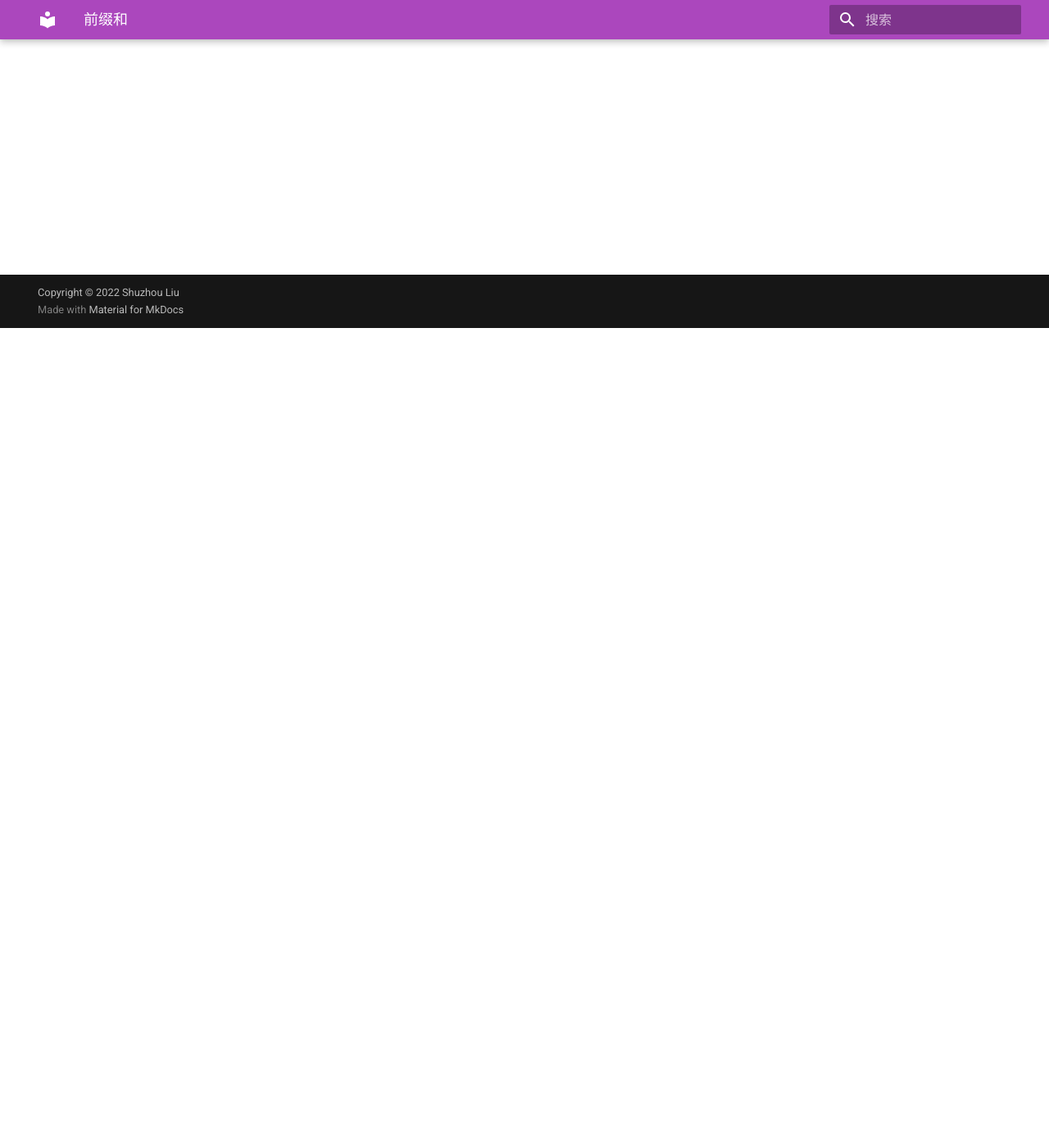
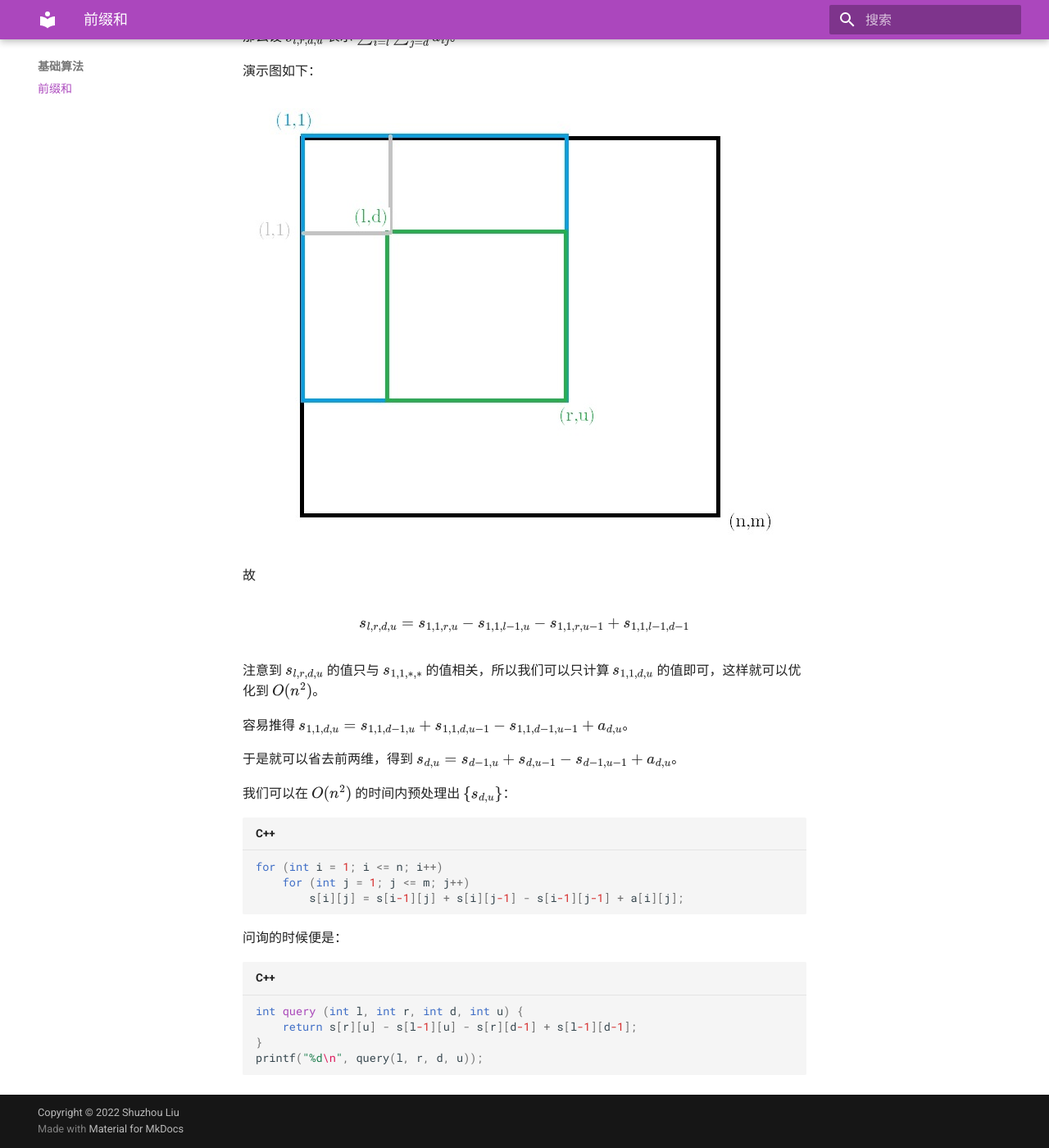
Before and after one commit to lsz-blog/oinotes, an MkDocs documentation site: the page built from docs/basic/prefix-sum.md, in a window 1280 px wide and 1400 px high, scrolled down 1000 px. Shown: the whole window at 82% size. Built offline with MkDocs 1.6.1 and Material for MkDocs 9.7.7, drawn with Linux system fonts in a browser that asks for light colours; some of the changed text lies outside the part shown.

Commit message:
feat: 2d prefix sum

````diff
--- a/docs/basic/prefix-sum.md
+++ b/docs/basic/prefix-sum.md
@@ -31,3 +31,44 @@ for (int i = 1; i <= n; i++)
 ```cpp
 printf("%d\n", s[r] - s[l-1]);
 ```
+
+我们不难发现，这种预处理的方法，是一个集合的补集，于是就可以推广到二维上。
+
+设我们有一个二维数组 $\{a_{ij}\}$。
+
+考虑一个问题：给定一个矩形区域 $[l, r]\times[d, u]$，求 $\sum_{i=l}^r\sum_{j=d}^u a_{ij}$。
+
+那么设 $s_{l,r,d,u}$ 表示 $\sum_{i=l}^r\sum_{j=d}^u a_{ij}$。
+
+演示图如下：
+
+![](../img/basic/prefix-sum/2d.jpg)
+
+故
+
+$$
+s_{l,r,d,u} = s_{1,1,r,u} - s_{1,1,l-1,u} - s_{1,1,r,u-1} + s_{1,1,l-1,d-1}
+$$
+
+注意到 $s_{l,r,d,u}$ 的值只与 $s_{1,1,*,*}$ 的值相关，所以我们可以只计算 ${s_{1,1,d,u}}$ 的值即可，这样就可以优化到 $O(n^2)$。
+
+容易推得 $s_{1,1,d,u} = s_{1,1,d-1,u} + s_{1,1,d,u-1} - s_{1,1,d-1,u-1} + a_{d,u}$。
+
+于是就可以省去前两维，得到 $s_{d,u} = s_{d-1,u} + s_{d,u-1} - s_{d-1,u-1} + a_{d,u}$。
+
+我们可以在 $O(n^2)$ 的时间内预处理出 $\{s_{d,u}\}$：
+
+```cpp
+for (int i = 1; i <= n; i++)
+    for (int j = 1; j <= m; j++)
+        s[i][j] = s[i-1][j] + s[i][j-1] - s[i-1][j-1] + a[i][j];
+```
+
+问询的时候便是：
+
+```cpp
+int query (int l, int r, int d, int u) {
+    return s[r][u] - s[l-1][u] - s[r][d-1] + s[l-1][d-1];
+}
+printf("%d\n", query(l, r, d, u));
+```
````
Also changed, not shown: docs/img/basic/prefix-sum/2d.jpg (added).
